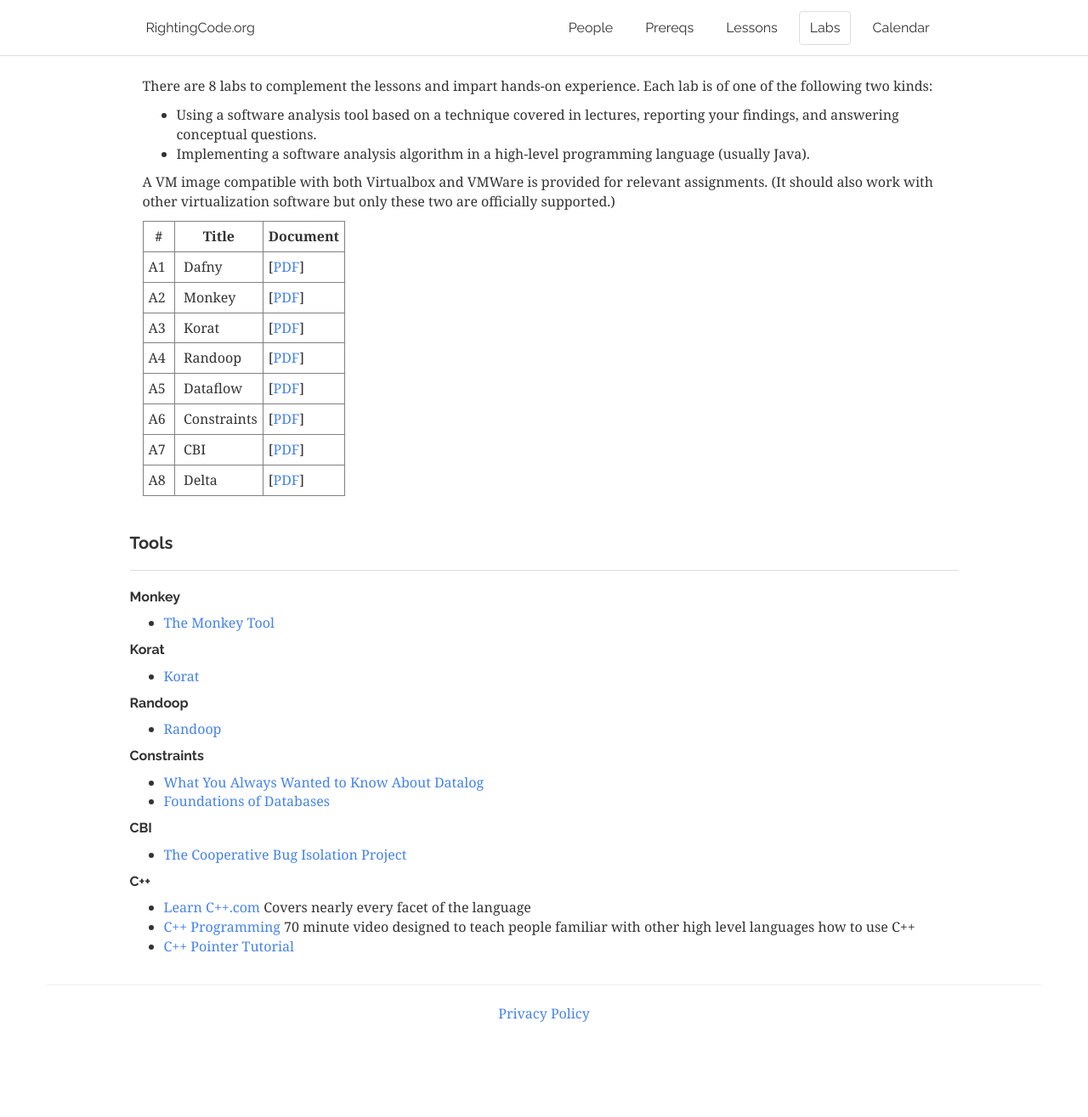
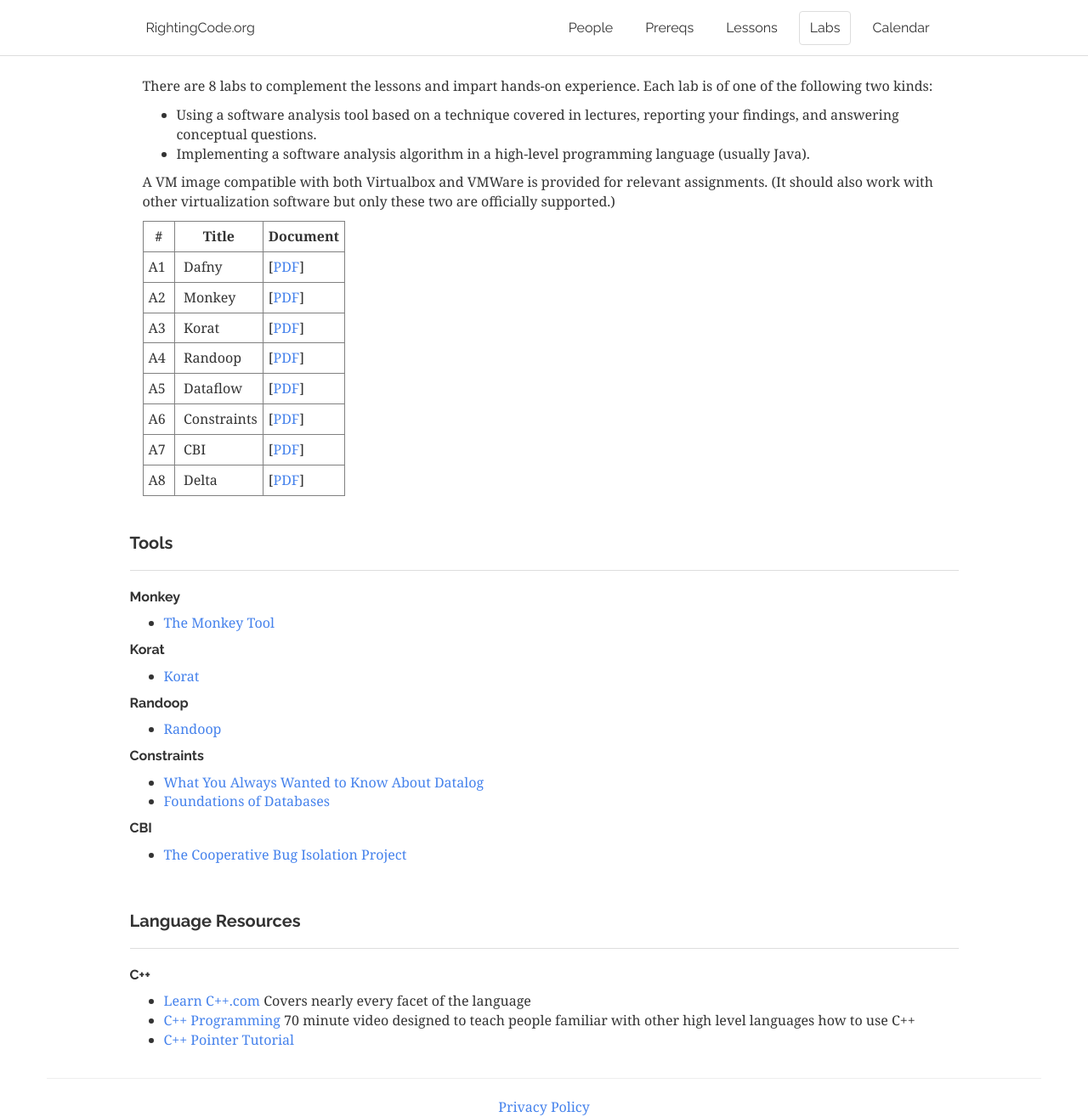
Before and after one commit to rightingcode/rightingcode.github.io, a Jekyll site: the page built from labs.html, in a window 1280 px wide and 1315 px high. Shown: the whole window at 85% size. Built offline with Jekyll 4.4.1, drawn with Linux system fonts in a browser that asks for light colours; nearby versions of some CDN libraries.

Commit message:
Move languages to their own section

```diff
--- a/labs.html
+++ b/labs.html
@@ -63,6 +63,11 @@ table, th, td {
   <ul>
     <li><a href="http://research.cs.wisc.edu/cbi/">The Cooperative Bug Isolation Project</a></li>
   </ul>
+</div>
+<div class='row'>
+  <div class = 'page-header' style="col-lg-12">
+    <h4>Language Resources</h4>
+  </div>
   <h5>C++</h5>
   <ul>
       <li><a href="http://www.learncpp.com/">Learn C++.com</a> Covers nearly every facet of the language</li>
```
